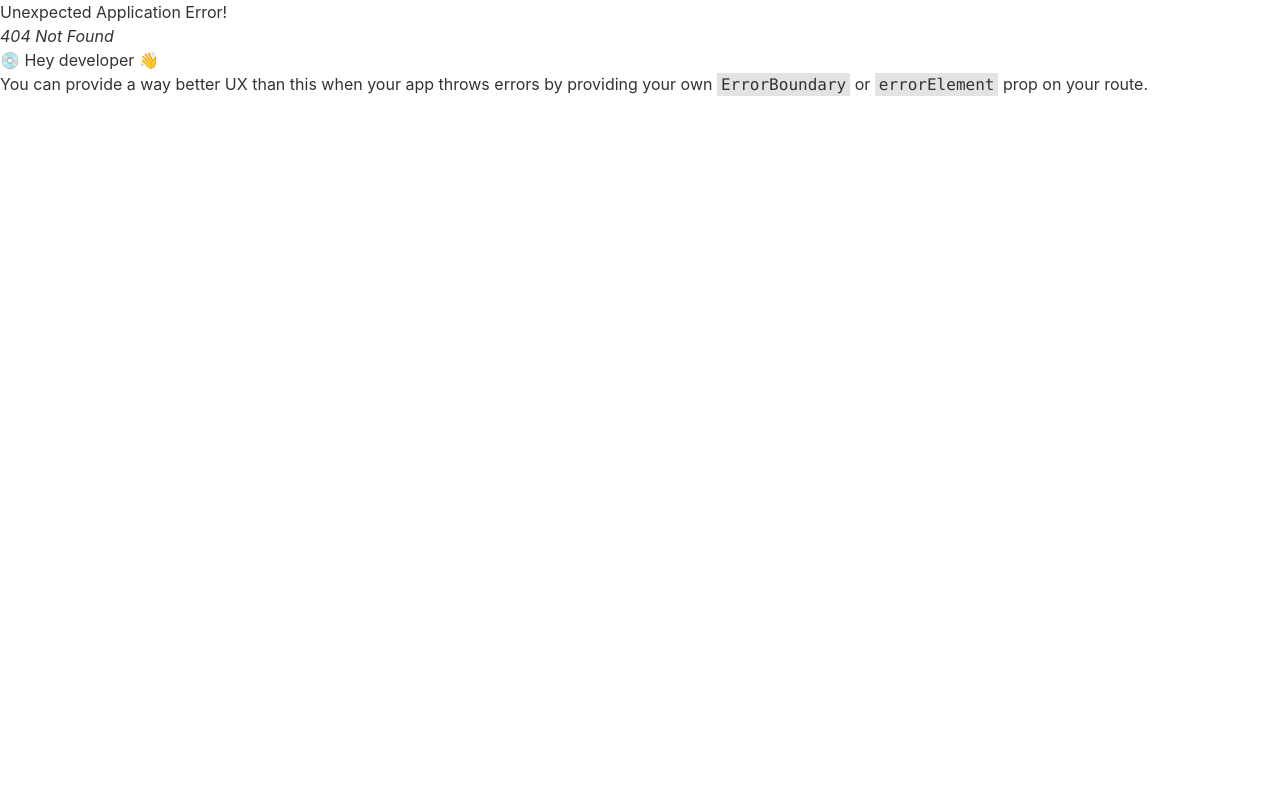
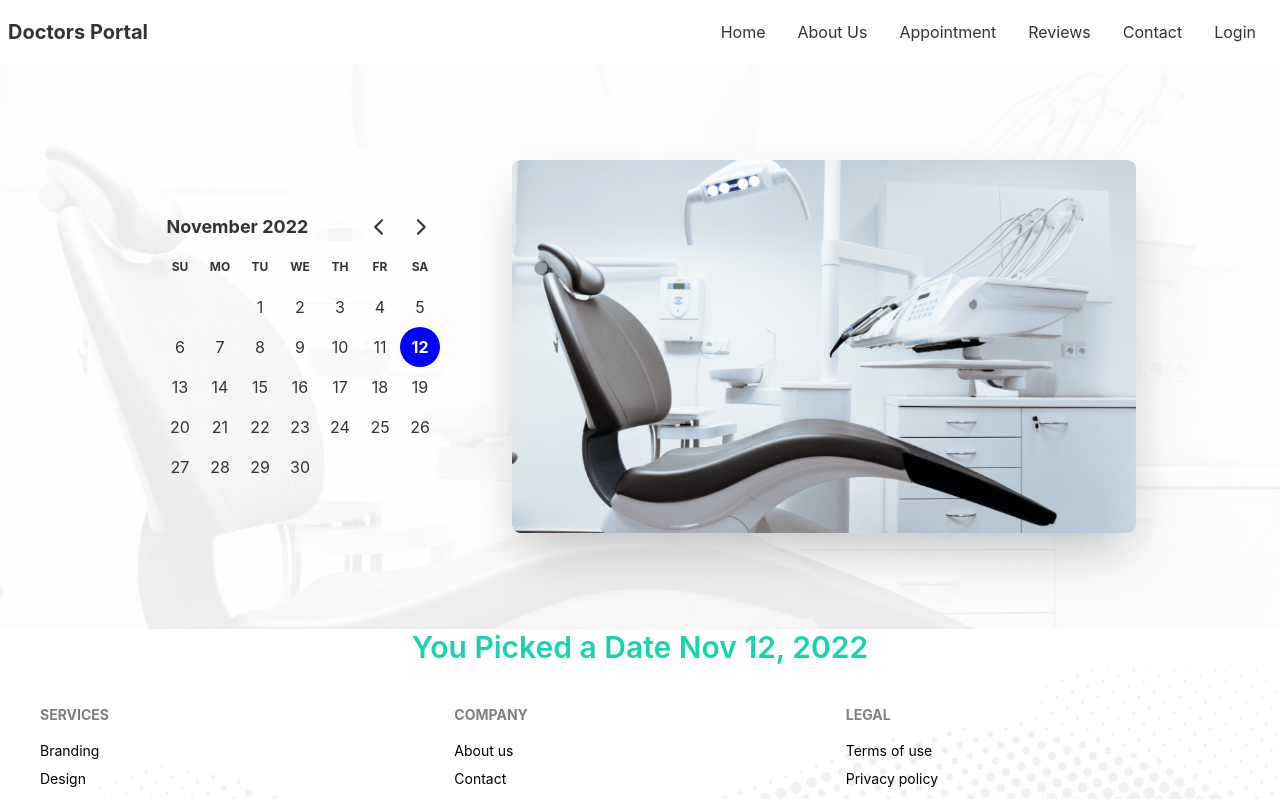
Before and after one commit to noyon-podder/Doctor-Protal-cl, a React (Create React App) app: page /appointment in a window 1280 px wide. Before the commit this address had no page. Shown: the top 799 px of the page. Built offline with nearby package versions, Linux system fonts and the light colour scheme.

Commit message:
react date picker add this commit and date format add this commit

```diff
--- a/package.json
+++ b/package.json
@@ -7,7 +7,9 @@
     "@testing-library/react": "^13.4.0",
     "@testing-library/user-event": "^13.5.0",
     "daisyui": "^2.39.1",
+    "date-fns": "^2.29.3",
     "react": "^18.2.0",
+    "react-day-picker": "^8.3.6",
     "react-dom": "^18.2.0",
     "react-router-dom": "^6.4.3",
     "react-scripts": "5.0.1",
--- /dev/null
+++ b/src/Pages/Appointment/Appointment/Appointment.js
@@ -0,0 +1,21 @@
+import React, { useState } from 'react';
+import AppointmentBanner from '../AppointmentBanner/AppointmentBanner';
+import AvailableAppointment from '../AvailableAppointment/AvailableAppointment';
+
+const Appointment = () => {
+    const [selectedDate, setSelectedDate] = useState(new Date())
+    return (
+        <div>
+            <AppointmentBanner
+               selectedDate = {selectedDate}
+               setSelectedDate = {setSelectedDate}
+            />
+            <AvailableAppointment
+              selectedDate = {selectedDate}
+              setSelectedDate = {setSelectedDate}
+            />
+        </div>
+    );
+};
+
+export default Appointment;
--- /dev/null
+++ b/src/Pages/Appointment/AppointmentBanner/AppointmentBanner.js
@@ -0,0 +1,32 @@
+import React from 'react';
+import chair from "../../../assets/images/chair.png"
+import bgImage from "../../../assets/images/bg.png"
+import { DayPicker } from 'react-day-picker';
+
+
+
+const AppointmentBanner = ({selectedDate, setSelectedDate}) => {
+
+    return (
+        <header>
+           <div className="hero py-20" style={{
+            backgroundImage: `url(${bgImage})`,
+            backgroundSize: "cover"
+            }}>
+  <div className="hero-content flex-col lg:flex-row-reverse">
+    <img src={chair} alt="Dentist Chair" className="w-1/2 rounded-lg shadow-2xl" />
+    <div className='mr-10'>
+      <DayPicker
+        mode="single"
+        selected={selectedDate}
+        onSelect={setSelectedDate}
+      />
+
+    </div>
+  </div>
+</div>
+        </header>
+    );
+};
+
+export default AppointmentBanner;
--- /dev/null
+++ b/src/Pages/Appointment/AvailableAppointment/AvailableAppointment.js
@@ -0,0 +1,12 @@
+import { format } from 'date-fns';
+import React from 'react';
+
+const AvailableAppointment = ({selectedDate}) => {
+    return (
+        <div>
+             <p className='text-secondary text-3xl font-semibold text-center'>You Picked a Date {format(selectedDate, "PP")}</p>
+        </div>
+    );
+};
+
+export default AvailableAppointment;
--- a/src/Routes/Routes/Routes.js
+++ b/src/Routes/Routes/Routes.js
@@ -1,5 +1,6 @@
 import { createBrowserRouter } from "react-router-dom";
 import Main from "../../Layout/Main";
+import Appointment from "../../Pages/Appointment/Appointment/Appointment";
 import Home from "../../Pages/Home/Home/Home";
 import Login from "../../Pages/Login/Login/Login";
 
@@ -15,6 +16,10 @@
            {
             path: '/login',
             element: <Login/>
+           },
+           {
+            path: '/appointment',
+            element: <Appointment/>
            }
         ]
     }
--- a/src/index.js
+++ b/src/index.js
@@ -1,9 +1,9 @@
 import React from 'react';
+import 'react-day-picker/dist/style.css';
 import ReactDOM from 'react-dom/client';
+import App from './App';
 import './index.css';
-import App from './App';
 import reportWebVitals from './reportWebVitals';
-
 const root = ReactDOM.createRoot(document.getElementById('root'));
 root.render(
   <React.StrictMode>
```
Also changed, not shown: 1 other file (tests, documents, lock files or other folders).
